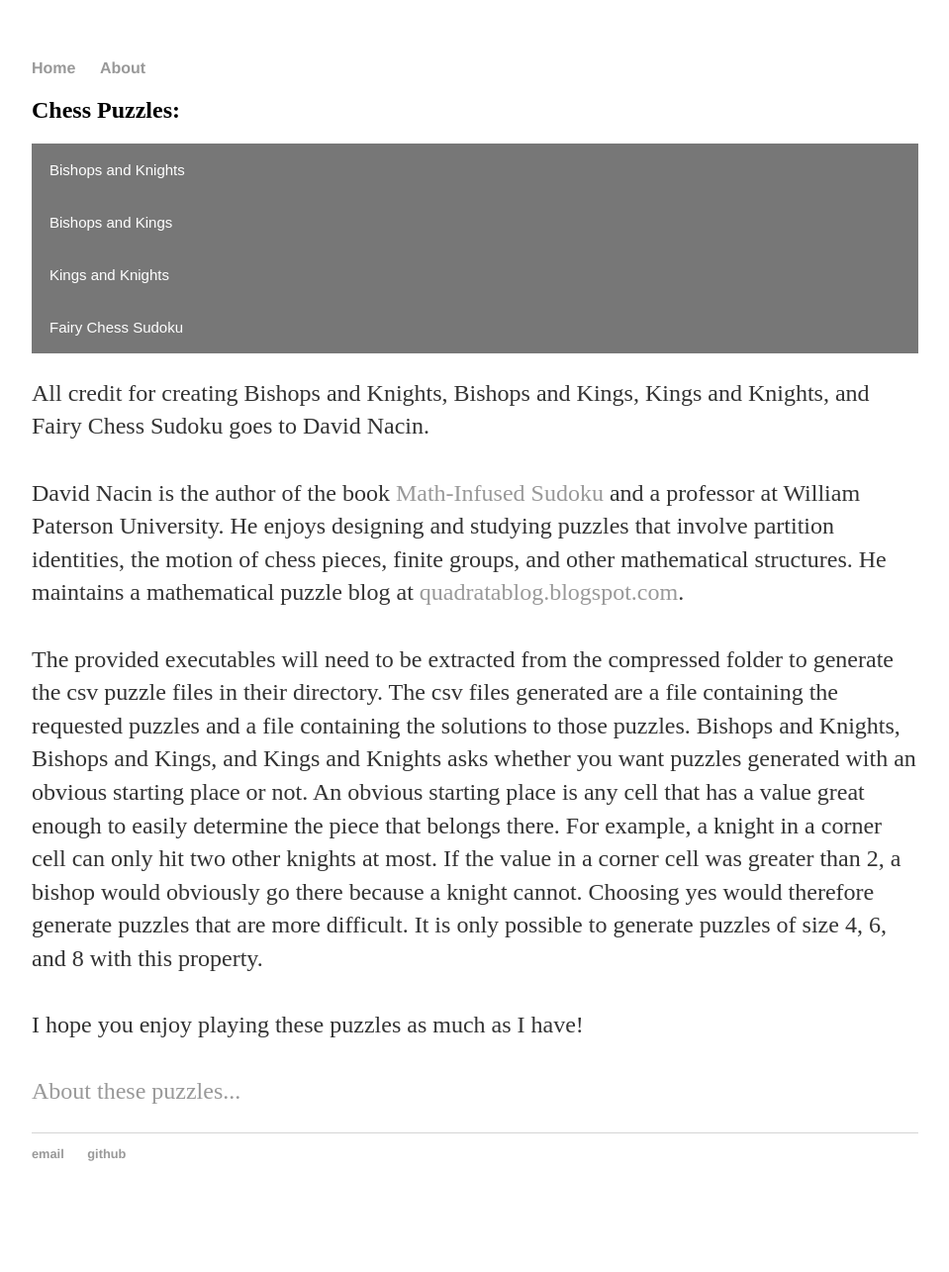
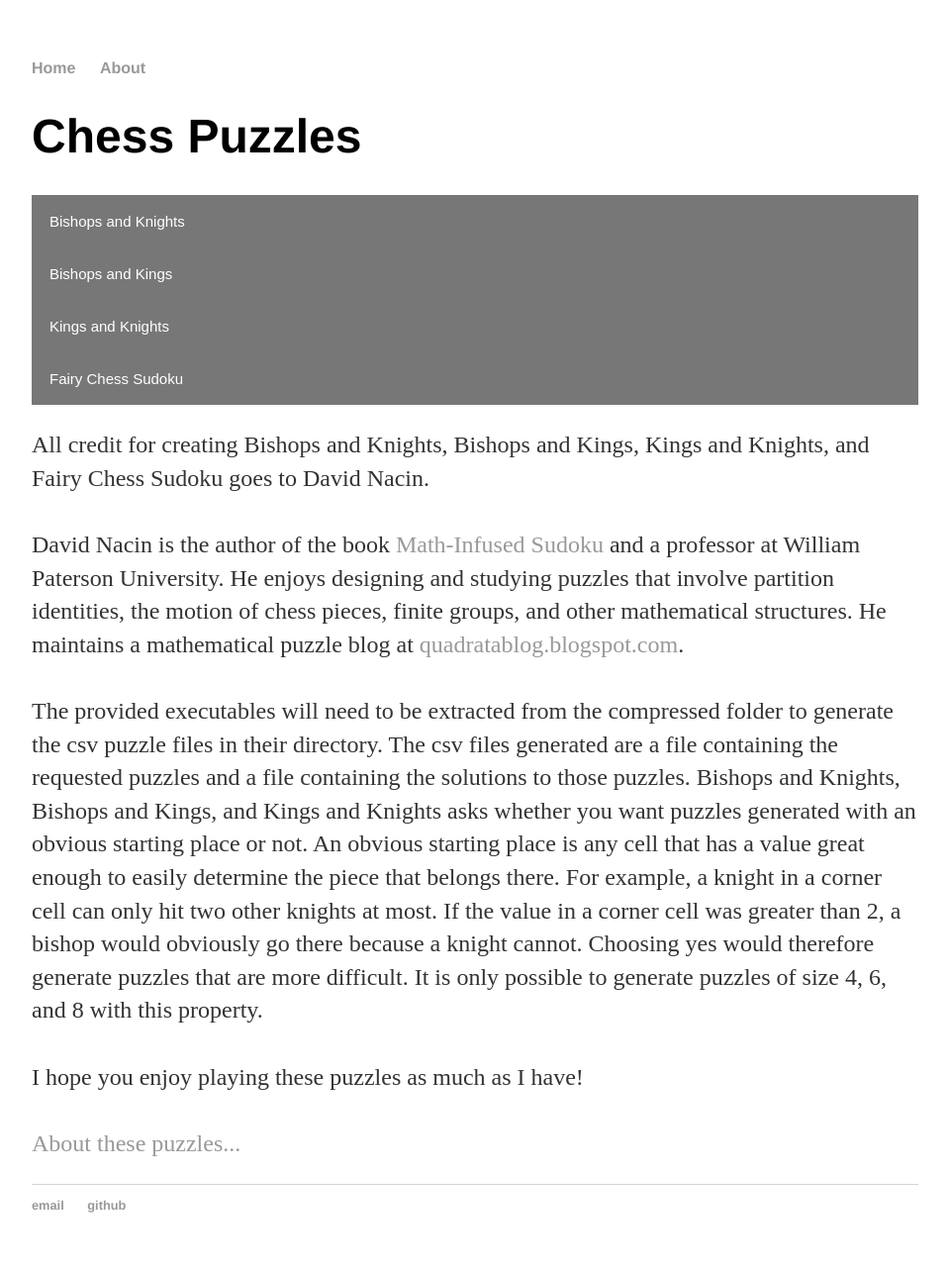
Before and after one commit to CThielsen1/CThielsen1.github.io, a Jekyll site: the page built from index.html, in a window 1280 px wide. Shown: the whole page at 99% size, without its empty margins (160-1119 px from the left). Built offline with Jekyll 4.4.1, drawn with Linux system fonts in a browser that asks for light colours; before the commit the page ends 1233 px from its top, so only the background shows below that.

```diff
--- a/index.html
+++ b/index.html
@@ -32,7 +32,7 @@ title: Chess Puzzles
 		</style>
 	</head>
 	<body>
-		<h2>Chess Puzzles:</h2>
+		<h1>Chess Puzzles</h1>
 		<button type="button" class="collapsible">Bishops and Knights</button>
 		<div class="content">
 			<p>Bishops and Knights is a puzzle consisting of a 2n x 2n grid. The goal is to correctly place bishops and knights in the grid so that every row and
```
